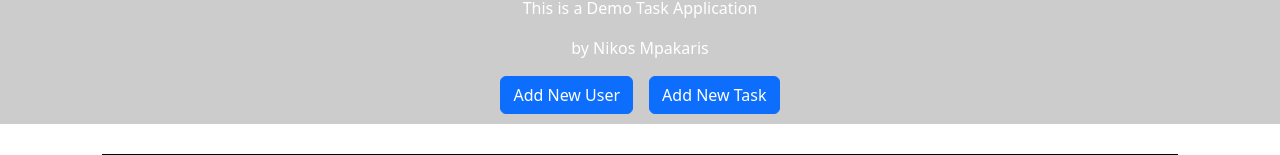
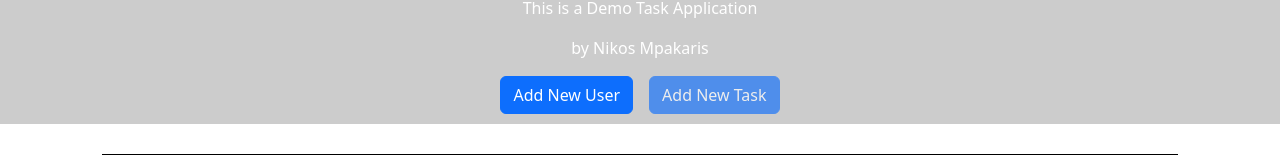
Before and after one commit to mpakaris/bdo_demo_react, a React (Create React App) app: page / in a window 1280 px wide. Shown: the part 120-275 px from the top of the page. Built offline with nearby package versions, Linux system fonts and the light colour scheme; no server answers.

Commit message:
added constraint for creating new Task in case no User in DB

```diff
--- a/src/App.js
+++ b/src/App.js
@@ -66,9 +66,11 @@ function App() {
             <button className="btn btn-primary" onClick={handleShowNewUser}>
               Add New User
             </button>
+
             <button
               className="btn btn-primary ms-3"
               onClick={handleShowNewTask}
+              disabled={users.length < 1}
             >
               Add New Task
             </button>
```
